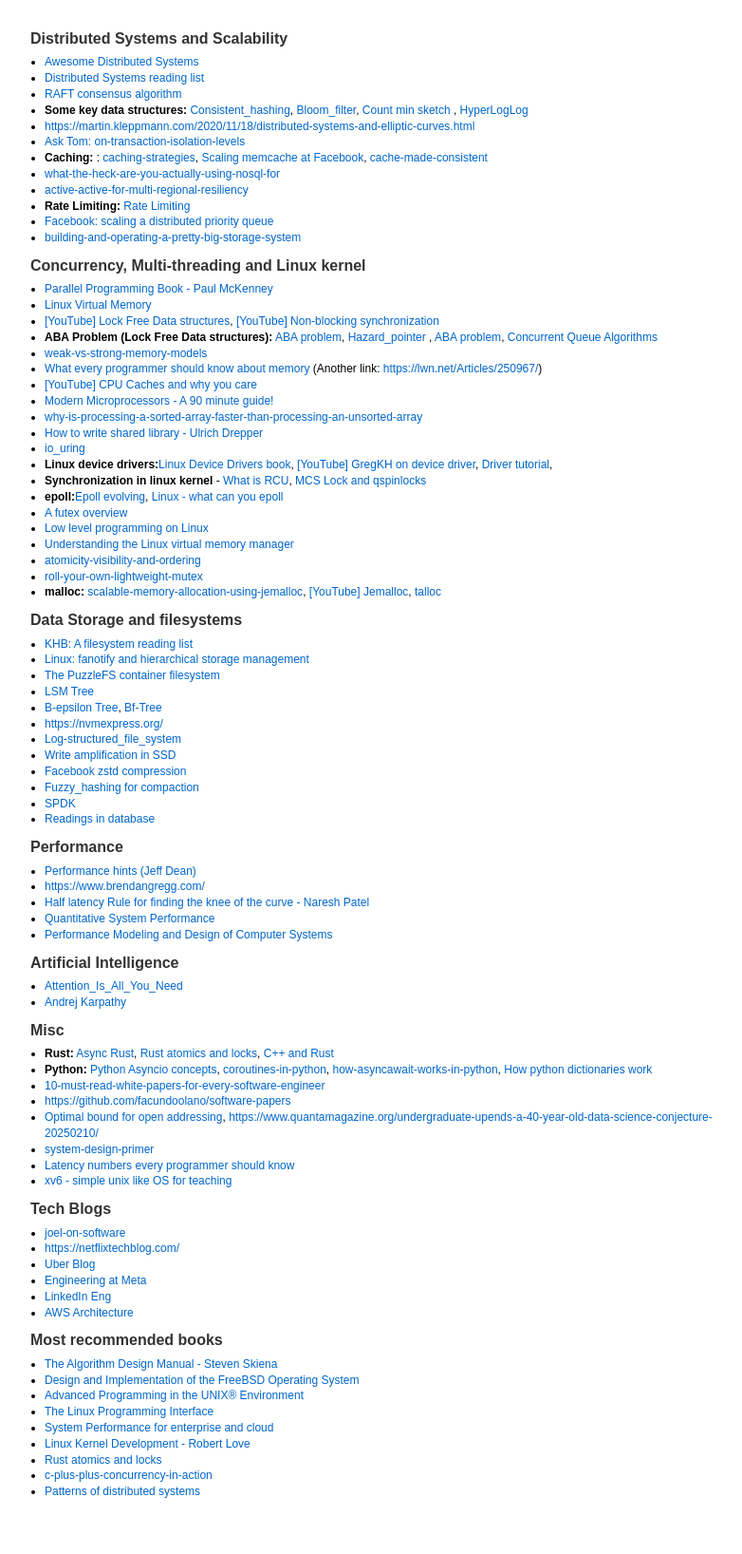
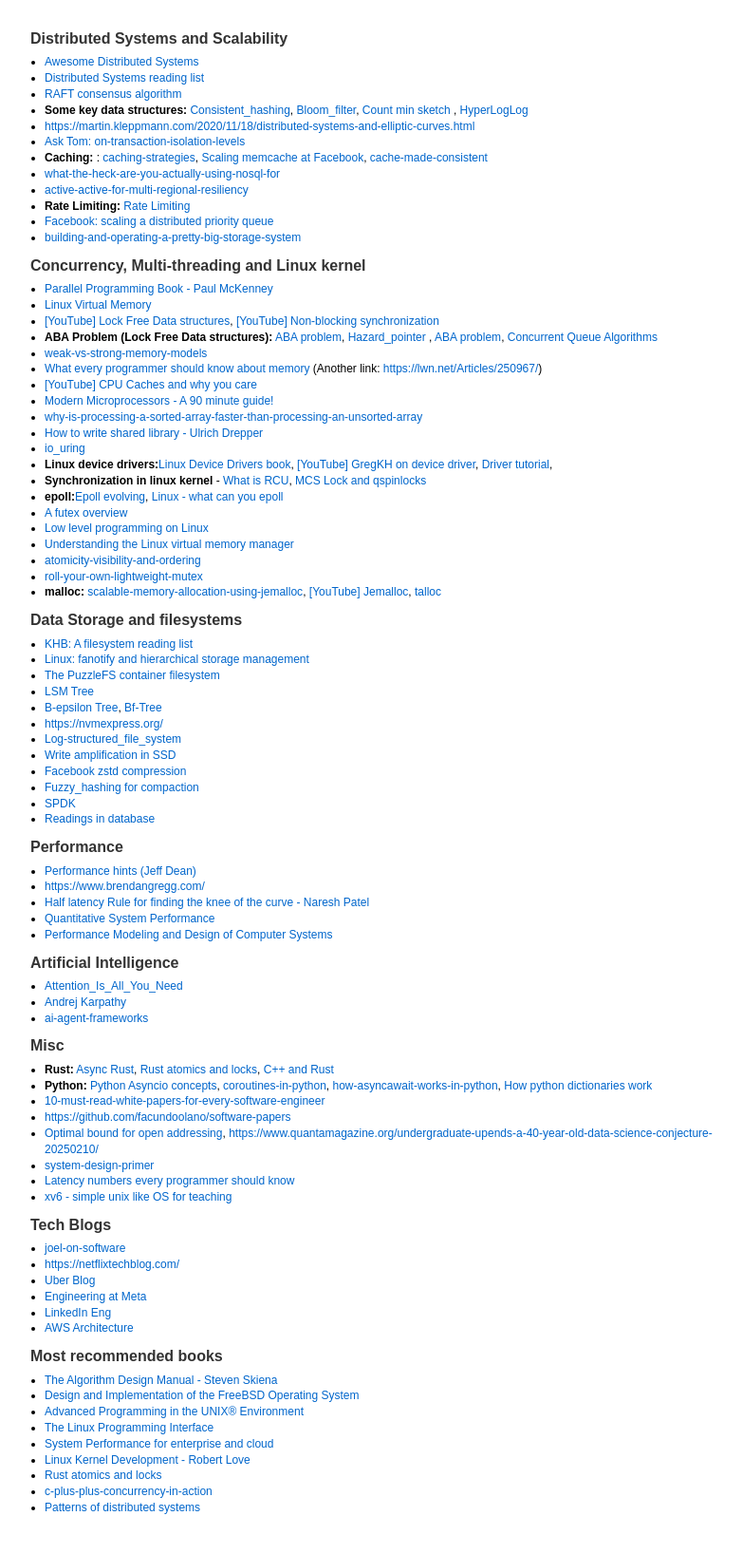
Before and after one commit to niraj17/niraj17.github.io, a Jekyll site: the page info/tech.html, which Jekyll copies as it is, in a window 1280 px wide. Shown: the whole page at 95% size, without its empty margins (223-1005 px from the left). Built offline with Jekyll 4.4.1, drawn with Linux system fonts in a browser that asks for light colours.

Commit message:
Update tech.html

```diff
--- a/info/tech.html
+++ b/info/tech.html
@@ -171,6 +171,7 @@
      <ul>
         <li><a href=https://en.wikipedia.org/wiki/Attention_Is_All_You_Need>Attention_Is_All_You_Need</a>
 		<li><a href=https://karpathy.ai/>Andrej Karpathy</a>
+		<li><a href=https://www.geeksforgeeks.org/artificial-intelligence/ai-agent-frameworks/>ai-agent-frameworks</a></li>
 
      </ul>
      </div>
```
